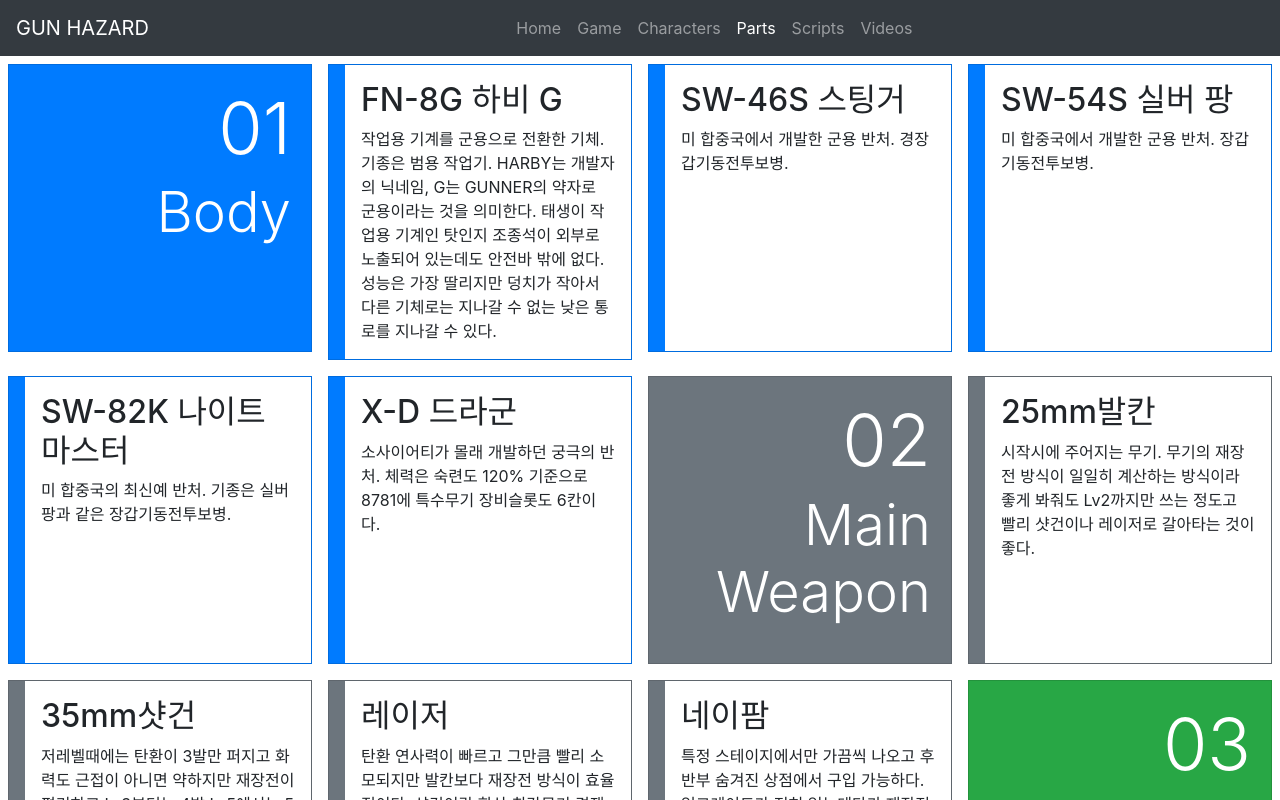
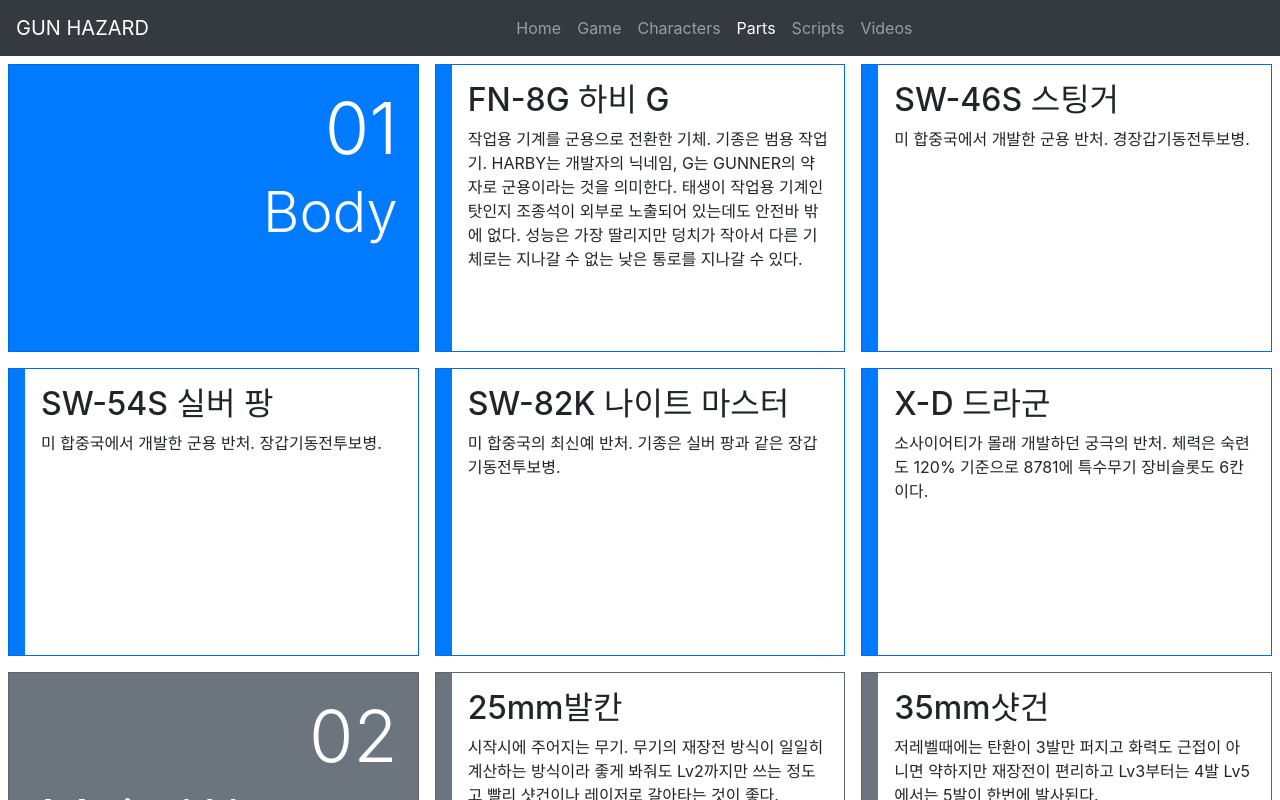
Before and after one commit to the-frontmission/front_mission-gun_hazard, a Vue app: page /parts in a window 1280 px wide. Shown: the top 800 px of the page. Built offline with nearby package versions, Linux system fonts and the light colour scheme.

Commit message:
fixed PartCard

```diff
--- a/src/components/parts/PartCard.vue
+++ b/src/components/parts/PartCard.vue
@@ -1,5 +1,5 @@
 <template>
-  <div class="col-md-6 col-lg-4 col-xl-3 p-2">
+  <div class="col-md-6 col-lg-4 p-2">
     <div class="card rounded-0" :class="item.color">
       <template v-if="item.type === 'group'">
         <div class="card-body text-white text-right">
```
